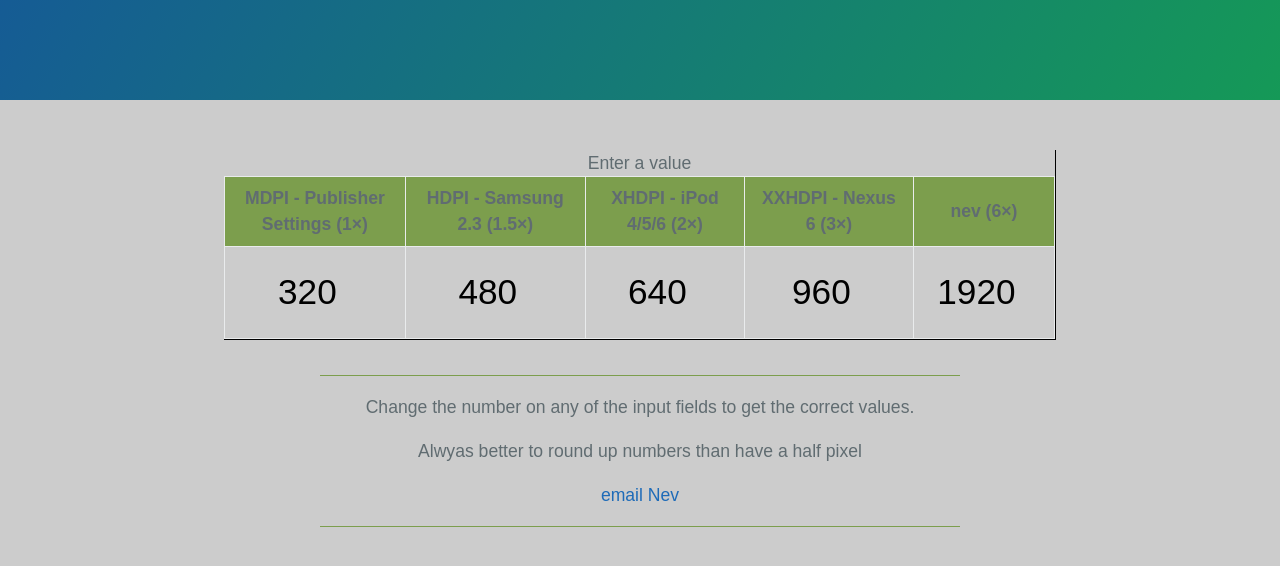
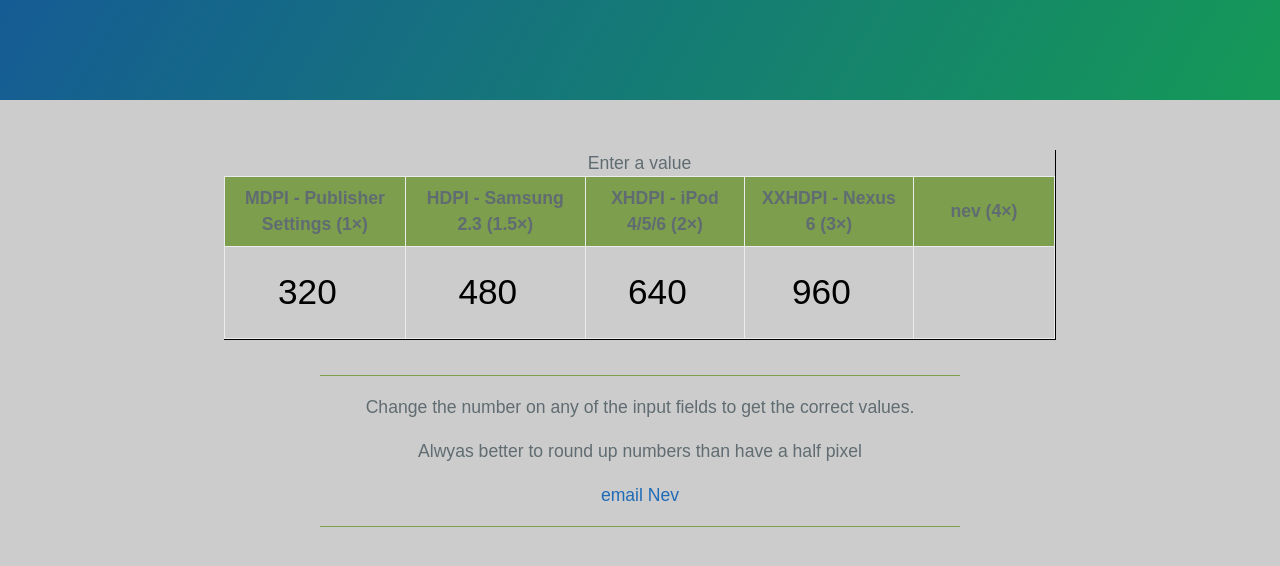
Before and after one commit to gescomfive/screencalc, a plain HTML site: page index.html in a window 1280 px wide. Shown: the part 170-736 px from the top of the page. Drawn offline with Linux system fonts and the light colour scheme.

Commit message:
Update index.html

```diff
--- a/index.html
+++ b/index.html
@@ -64,7 +64,7 @@
       <th>HDPI  - Samsung 2.3 (1.5&times;)</th>
       <th>XHDPI - iPod 4/5/6 (2&times;)</th>
       <th>XXHDPI - Nexus 6 (3&times;)</th>
-      <th>nev (6&times;)</th>
+      <th>nev (4&times;)</th>
 
     </tr>
   </thead>
@@ -74,7 +74,7 @@
       <td><input type="number" id="hdpi" data-ref="1.5" maxlength="5" value="480"></td>
       <td><input type="number" id="xhdpi" data-ref="2" maxlength="5" value="640"></td>
       <td><input type="number" id="xxhdpi" data-ref="3" maxlength="5" value="960"></td>
-      <td><input type="number" id="nev" data-ref="6" maxlength="5" value="1920"></td>
+      <td><input type="number" id="nev" data-ref="4" maxlength="5" value=""></td>
     </tr>
   </tbody>
 </table>
```
